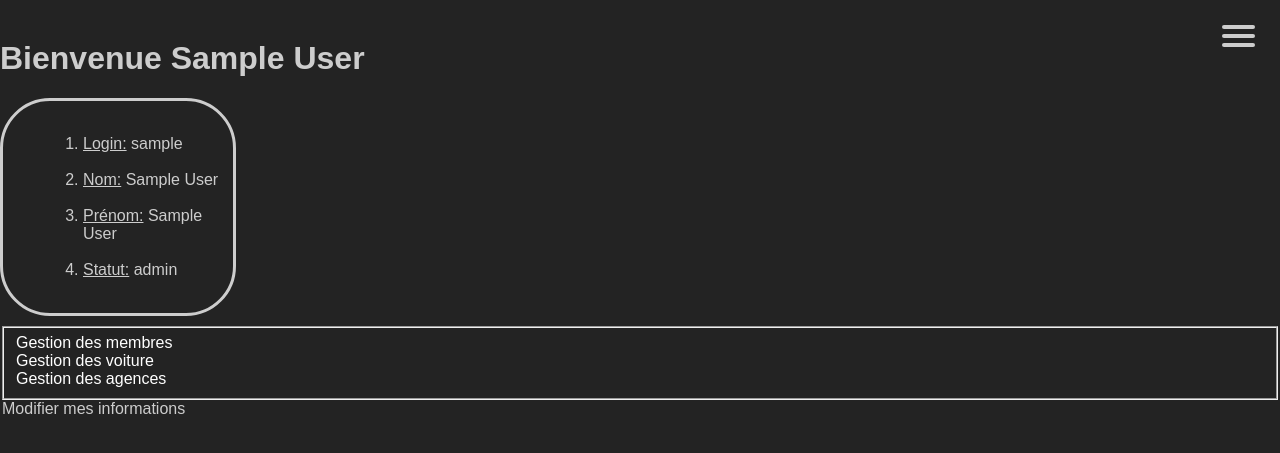
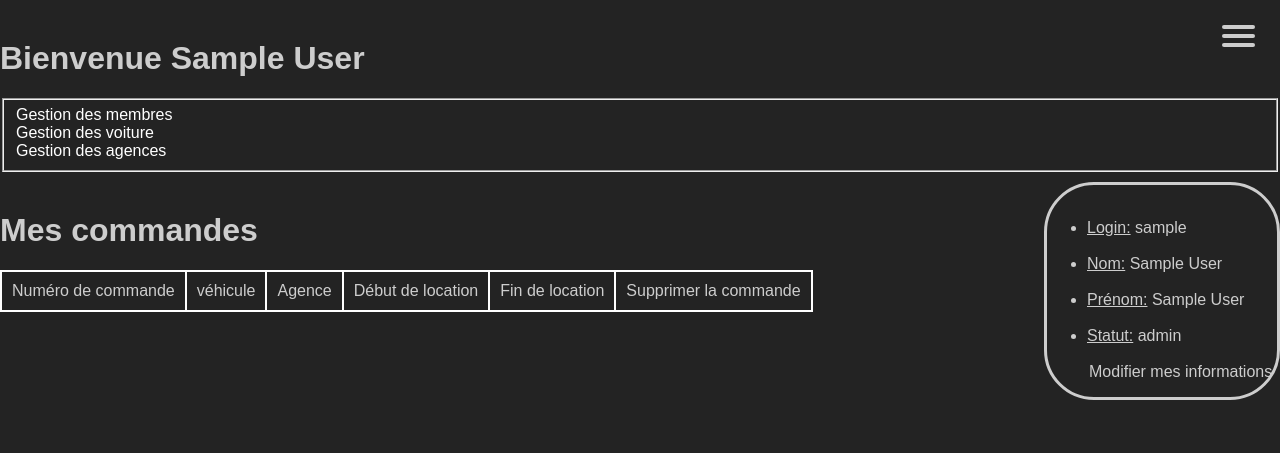
Before and after one commit to CBo9/projet-sira, a PHP site: page /pages/profile.php in a window 1280 px wide; the page is wider, and only the part inside the window is pictured. Shown: the top 453 px of that part. Run offline with PHP 8.4, Linux system fonts and the light colour scheme; the visitor is signed in with stand-in values (Sample User, id 1); data comes from the database, SQL or seed files in the repository; tables that the repository leaves empty hold one stand-in row (values such as "Sample post"); some libraries are stand-ins or nearby versions.

Commit message:
Commentaires et style de la page profile

```diff
--- a/pages/ajoutv.php
+++ b/pages/ajoutv.php
@@ -120,7 +120,7 @@ while($donnees =$requete->fetch()){
 			<label for="agence">Ajoutez votre agence</label>:
 			<select name="agence" id="agence">
 						<option hidden disabled selected  value id="empty" >---</option>
-						<?php listArticle2("sira","agences","titreA",""); ?>
+						<?php listArticle("sira","agences","titreA"); ?>
 			</select>
 			<br><br>
 			<label>Nom de la voiture</label>
--- a/pages/modifm.php
+++ b/pages/modifm.php
@@ -57,13 +57,13 @@ while($donnees = $req->fetch()){
 			<br><br>
 			<label for="type">Changement de type</label>:
 			<select name="type" id="type">
-            	<option hidden disabled selected  value id="empty" ><?=$statut?></option>
+            	<option hidden disabled selected  value id="empty" ><?=$type?></option>
             	<option value="pro">Professionnel</option>
             	<option value="particulier">Particulier</option>
           	</select><br><br>
           	<label for="statut">Changement de statut</label>:
           	<select name="statut" id="statut">
-            	<option hidden disabled selected  value id="empty" ><?=$type?></option>
+            	<option hidden disabled selected  value id="empty" ><?=$statut?></option>
             	<option value="admin">Administrateur</option>
             	<option value="client">Client</option>
           	</select><br><br>
--- a/pages/profile.php
+++ b/pages/profile.php
@@ -8,11 +8,23 @@ require('../utility/fonctions.php'); ?>
 
 <h1>Bienvenue <?= $_SESSION['prenom']?></h1>
 
+<!-- AFFICHAGE SPECIFIQUE AU ADMINISTRATEUR -->
+<?php
+if ($_SESSION['statut']== 'admin') {
+
+		echo '<fieldset class="administration"><a href="membre.php"> Gestion des membres</a><br>';
+		echo '<a href="ajoutv.php"> Gestion des voiture</a><br>';
+		echo '<a href="ajouta.php"> Gestion des agences</a></fieldset>';
+
+}
+?>
+<!-- FIN DE L'AFFICHAGE ADMINISTRATEUR -->
+
+
+<!-- AFFICHAGE DES INFORMATION DE L'UTILISATEUR -->
+
 <div class="info" id="infojoueur">
   		<ul class="list-joueur">
-  			<ol>
-
-  			<!-- AFFICHAGE DES INFORMATION DE L'UTILISATEUR -->
   			<?php
   			echo "<br>";
 	  		echo "<li><u>Login:</u> ".$_SESSION["pseudo"]."</li><br>";
@@ -20,30 +32,10 @@ require('../utility/fonctions.php'); ?>
 	        echo"<li><u>Prénom:</u> ".$_SESSION["prenom"]."</li><br>";
 	        echo"<li><u>Statut:</u> ".$_SESSION["statut"]."</li><br>";
 	        ?>
-	        <!-- FIN DE L'AFFICHAGE DES INFORMATION DE L'UTILISATEUR -->
-
-
-  			</ol>
-  		</ul>
-  	</div>
-
-<!-- AFFICHAGE SPECIFIQUE AU ADMINISTRATEUR -->
-<?php
-if ($_SESSION['statut']== 'admin') {
-
-		echo '<fieldset><a href=""> Gestion des membres</a><br>';
-		echo '<a href="ajoutv.php"> Gestion des voiture</a><br>';
-		echo '<a href="ajouta.php"> Gestion des agences</a></fieldset>';
-
-
-}
-?>
-<!-- FIN DE L'AFFICHAGE ADMINISTRATEUR -->
-
-<!-- FORMULAIRE DE MODIFICATION DES DONNEES UTILISATEUR -->
-<form action="" method="post" name="formulaire" id="formulaire">
+<!-- FIN DE L'AFFICHAGE DES INFORMATION DE L'UTILISATEUR -->
+	<form action="" method="post" name="formulaire" id="formprof">
 			<legend id="toggleUpdate">Modifier mes informations</legend>
-			<fieldset id="slideDown">
+			<div id="slideDown">
 					<label for="civilite">Civilité</label>:
 					<select name="civil" id="civilite" >
 					   <option hidden disabled selected  value id="empty" >---</option>
@@ -117,8 +109,50 @@ if (isset($password) AND $password==$_SESSION['password']){
 			?>
 
 					<input type="submit" value="Modifier " id="modifier">
-			</fieldset>
-</form>
+			</div>
+		</form>
+	</ul>
+</div>
+
+<!--  DEBUT DE L'AFFICHAGE DU TABLEAU DES VEHICULES DE LA BDD-->
+
+
+	<table class="order">
+	<h1>Mes commandes</h1>
+		<tr>
+			<td>Numéro de commande</td>
+			<td>véhicule</td>
+			<td>Agence</td>
+			<td>Début de location</td>
+			<td>Fin de location</td>
+			<td>Supprimer la commande</td>
+		</tr>
+<!-- FIN DE L'AFFICHAGE DES VEHICULE -->
+
+
+<!-- DEBUT DE L'AFFICHAGE DES COMMANDES -->
+<?php
+$idm = $_SESSION['id'];
+$connect=connexion('sira');
+$requete=$connect->prepare("SELECT * FROM commande  AS c INNER JOIN agences AS a ON c.id_agence=a.id_agence INNER JOIN vehicule AS v on c.id_vehicule = v.id_vehicule WHERE id_membre = '$idm'");
+$requete->execute();
+while($donnees =$requete->fetch()){
+	echo "<tr>
+			<td> ". $donnees['id_commande'] . "</td>
+			<td><img src='../img/voitures/" . $donnees['photoV'] . "' class='photoTab'>" . $donnees['titreV'] ."</td>
+			<td>". $donnees['titreA']."</td>
+			<td>". $donnees['date_depart']." </td>
+			<td>".$donnees['date_fin']." </td>
+			<td><a href=../utility/suppr.php?idc=" . $donnees['id_commande'] .">Supprimer</a>
+		</tr>";
+}
+// FIN DE L'AFFICHAGE DU TABLEAU
+
+
+
+  ?>
+</table>
+
 
 
 <script>
--- a/style/loc.css
+++ b/style/loc.css
@@ -1,6 +1,8 @@
+
 /*CODE CSS APPLIQUER AU BODY*/
 body
 {
+
   margin: 0;
   padding: 0;
   background: #232323;
@@ -29,6 +31,9 @@ a:hover
 
 
 /*CSS DE L'AFFICHAGE DE L'INFORMATION DU MEMBRE*/
+
+
+
 div#infojoueur{
 
   border: solid;
@@ -36,6 +41,9 @@ div#infojoueur{
   margin-bottom: 10px;
   width: 230px;
   border-radius: 50px;
+  display: flex;
+  flex-direction: column;
+  float: right;
 }
 /*FIN DES INFORMATION DU MEMBRE*/
 
@@ -48,7 +56,7 @@ div#infojoueur{
   overflow: hidden;
   margin: 0px auto;
   border-top: 5px solid black;
-  border-bottom:  5px solid black0.;
+  border-bottom:  5px solid black.;
 }
 
 /*TAILLE TOTALE DU SLIDER*/
@@ -266,7 +274,7 @@ div#infojoueur{
   padding:10px;
 }
 
-/*CSS DE L4INPUT DES MESSAGES*/
+/*CSS DE L'INPUT DES MESSAGES*/
 textarea
 {
   height:300px;
@@ -304,8 +312,10 @@ h1
   cursor:pointer;
 }
 
+/*CSS DE L'AFFICHAGE DES VEHICULE DE LA PAGE D'ACCUEIL*/
 .carSection
 {
+
   height:200px;
   display: flex;
   margin:20px 20px;
@@ -313,6 +323,7 @@ h1
   transition: 0.5s ease;
 }
 
+/*HOVER DE LA SECTION AFFICHAGE DES VOITURES*/
 .carSection:hover
 {
   background-color: white;
@@ -338,6 +349,7 @@ h1
   height:200px;
 }
 
+/*CSS 'page suivante' ET 'page précèdente'*/
 #pageSP
 {
   text-align: center;
--- a/utility/fonctions.php
+++ b/utility/fonctions.php
@@ -16,7 +16,7 @@ function tri(&$tab){
 function requete($search,$bdData,$dbname,$table){
 	try
 	{
-		$connexion = new PDO("mysql:host=localhost;dbname=$dbname;charset=utf8",'root','mysql');
+		$connexion = new PDO("mysql:host=localhost;dbname=$dbname;charset=utf8",'root','');
 		array(PDO::ATTR_ERRMODE=>PDO::ERRMODE_EXCEPTION);
 	}
 	catch(Exception $e)
@@ -36,11 +36,12 @@ function requete($search,$bdData,$dbname,$table){
 
 }
 
+// FONCTION DE CONNEXION A LA BASE DE DONNEE
 function connexion($dbname)
 {
 	try
 	{
-		$connexion = new PDO("mysql:host=localhost;dbname=$dbname;charset=utf8",'root','mysql');
+		$connexion = new PDO("mysql:host=localhost;dbname=$dbname;charset=utf8",'root','');
 		array(PDO::ATTR_ERRMODE=>PDO::ERRMODE_EXCEPTION);
 		return $connexion;
 	}
@@ -50,12 +51,23 @@ function connexion($dbname)
 	}
 }
 
+// FONCTION UTILISER DANS PLUSIEURS SELECT
 function listArticle2($db,$table, $v1,$v2) {
 	$db = connexion($db);
 	$query = $db -> prepare("SELECT * FROM $table");
 	$query -> execute();
 	while ($donnee = $query -> fetch()) {
 		echo '<option value="' . $donnee['id_agence'] . '">' . $donnee[$v1] . " " . $donnee[$v2] . '</option>';
+
+	}
+}
+
+function listArticle($db,$table, $v1) {
+	$db = connexion($db);
+	$query = $db -> prepare("SELECT * FROM $table");
+	$query -> execute();
+	while ($donnee = $query -> fetch()) {
+		echo '<option value="' . $donnee['id_agence'] . '">' . $donnee[$v1] . '</option>';
 
 	}
 }
@@ -68,7 +80,7 @@ function postVar($var){
 function requeteConnexion($col1,$var1,$col2,$var2){
 	try
 			{
-				$connexion = new PDO("mysql:host=localhost;dbname=profiles;charset=utf8",'root','mysql');
+				$connexion = new PDO("mysql:host=localhost;dbname=profiles;charset=utf8",'root','');
 				array(PDO::ATTR_ERRMODE=>PDO::ERRMODE_EXCEPTION);
 			}
 			catch(Exception $e)
--- a/utility/post.php
+++ b/utility/post.php
@@ -110,6 +110,7 @@ if (isset($_POST['register_request'])){
     </script>';
   }else{
 
+// INSERTION DE L'INSCRIPTION
     $connect=connexion('sira');
     $insertion=$connect->prepare('INSERT INTO membres ( nom, prenom, mail, pseudo, mdp, civilite, type )
       VALUES (:nom,:prenom,:mail,:pseudo,:password,:civilite,:type) ' );
```
Also changed, not shown: index.php (+10 -2 lines), pages/order.php (+34 -9 lines), templates/navbar.php (+3 -17 lines), templates/navigation.php (+8 -3 lines), utility/suppr.php (+18 -0 lines).
